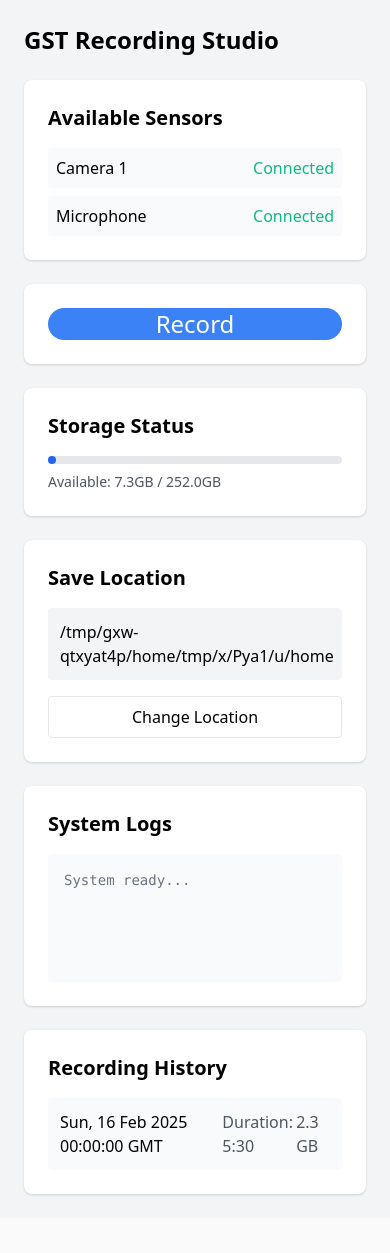
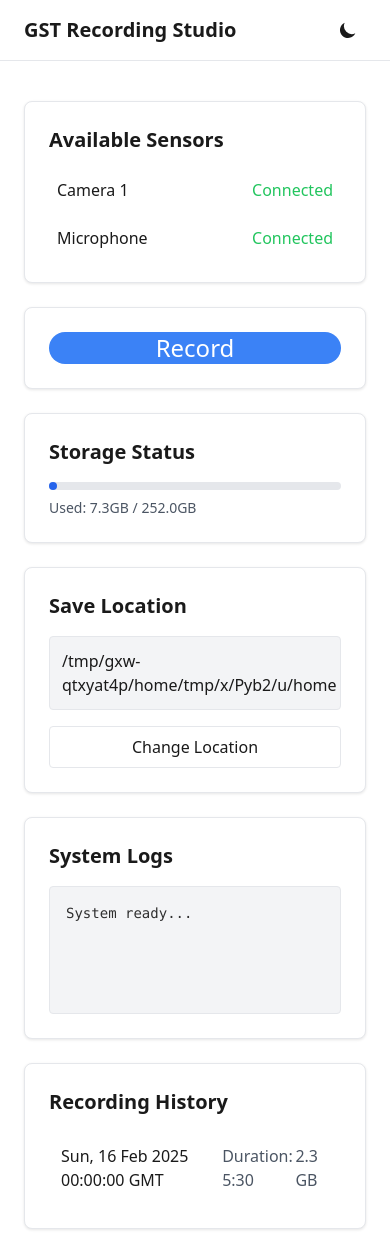
Before and after one commit to kevinconka/gst-rec-app, a Flask app: page / in a window 390 px wide. Before the commit the page ends 1196 px from the top, so only its background shows below. Run offline with Flask 3, Linux system fonts and the light colour scheme; some libraries are stand-ins or nearby versions.

Commit message:
Enhance UI with dark mode, refactor recording controls, and improve file browser
- Add dark/light theme toggle with custom CSS variables
- Refactor recording controls with improved state management
- Update file browser modal with more robust implementation
- Improve error handling and UI responsiveness
- Add theme persistence using localStorage
- Enhance styling for better cross-theme consistency

```diff
--- a/app/routes.py
+++ b/app/routes.py
@@ -12,7 +12,11 @@ from flask import Blueprint, jsonify, render_template, request
 
 from app.models import settings
 from app.services.filesystem import list_directory
-from app.services.recording import get_recording_status, start_recording, stop_recording
+from app.services.recording import (
+    get_recording_status,
+    start_recording,
+    stop_recording,
+)
 from app.services.recordings import get_recordings
 from app.utils import get_sensors_status, get_storage_info
 
--- a/app/static/js/filebrowser.js
+++ b/app/static/js/filebrowser.js
@@ -13,34 +13,14 @@ class FileBrowser {
 
   async showBrowser() {
     // Create modal dialog
-    const modal = document.createElement("div");
-    modal.className =
-      "fixed inset-0 bg-black bg-opacity-50 flex items-center justify-center";
-    modal.innerHTML = `
-      <div class="bg-white rounded-lg p-6 w-full max-w-2xl">
-        <div class="flex justify-between items-center mb-4">
-          <h3 class="text-lg font-semibold">Select Location</h3>
-          <button class="text-gray-500 hover:text-gray-700" id="close-browser">×</button>
-        </div>
-        <div class="current-path mb-4 text-sm text-gray-600 bg-gray-100 p-2 rounded font-mono"></div>
-        <div class="entries-list max-h-96 overflow-y-auto mb-4"></div>
-        <div class="flex justify-end space-x-2">
-          <button class="px-4 py-2 border rounded hover:bg-gray-100" id="cancel-browser">
-            Cancel
-          </button>
-          <button class="px-4 py-2 bg-blue-500 text-white rounded hover:bg-blue-600" id="select-location">
-            Select
-          </button>
-        </div>
-      </div>
-    `;
+    const modal = createModal();
 
     document.body.appendChild(modal);
 
     // Setup close handlers
-    const closeBtn = modal.querySelector("#close-browser");
-    const cancelBtn = modal.querySelector("#cancel-browser");
-    const selectBtn = modal.querySelector("#select-location");
+    const closeBtn = modal.querySelector(".modal-close");
+    const cancelBtn = modal.querySelector(".modal-cancel");
+    const selectBtn = modal.querySelector(".modal-select");
 
     closeBtn.addEventListener("click", () => modal.remove());
     cancelBtn.addEventListener("click", () => modal.remove());
@@ -82,7 +62,7 @@ class FileBrowser {
     } catch (error) {
       console.error("Error loading directory:", error);
       // Show error to user
-      const container = document.querySelector(".entries-list");
+      const container = document.querySelector(".file-list");
       container.innerHTML = `
         <div class="p-4 text-red-600">
           Error loading directory: ${error.message}
@@ -92,7 +72,7 @@ class FileBrowser {
   }
 
   updateBrowserView(entries) {
-    const container = document.querySelector(".entries-list");
+    const container = document.querySelector(".file-list");
     const pathDisplay = document.querySelector(".current-path");
 
     pathDisplay.textContent = this.currentPath || "Home";
@@ -145,6 +125,33 @@ class FileBrowser {
   }
 }
 
+function createModal() {
+  const modal = document.createElement("div");
+  modal.className = "fixed inset-0 z-50 flex items-center justify-center p-4";
+  modal.innerHTML = `
+    <div class="fixed inset-0 bg-black bg-opacity-50"></div>
+    <div class="modal-content relative w-full max-w-2xl rounded-lg shadow-lg">
+      <div class="p-6">
+        <div class="flex justify-between items-center mb-4">
+          <h3 class="text-lg font-semibold">Select Save Location</h3>
+          <button class="modal-close hover:bg-gray-200 dark:hover:bg-gray-700 rounded p-1">
+            <svg class="w-6 h-6" fill="none" stroke="currentColor" viewBox="0 0 24 24">
+              <path stroke-linecap="round" stroke-linejoin="round" stroke-width="2" d="M6 18L18 6M6 6l12 12"></path>
+            </svg>
+          </button>
+        </div>
+        <div class="current-path mb-4 text-sm text-gray-600 bg-gray-100 p-2 rounded font-mono"></div>
+        <div class="file-list overflow-y-auto max-h-96 rounded p-3 mb-4"></div>
+        <div class="flex justify-end space-x-2">
+          <button class="modal-cancel px-4 py-2 border rounded hover:bg-gray-200 dark:hover:bg-gray-700">Cancel</button>
+          <button class="modal-select px-4 py-2 bg-blue-500 text-white rounded hover:bg-blue-600">Select</button>
+        </div>
+      </div>
+    </div>
+  `;
+  return modal;
+}
+
 // Initialize file browser
 document.addEventListener("DOMContentLoaded", () => {
   new FileBrowser();
--- a/app/static/js/main.js
+++ b/app/static/js/main.js
@@ -3,7 +3,7 @@ document.addEventListener("DOMContentLoaded", function () {
   const timer = document.getElementById("timer");
   let isRecording = false;
   let timerInterval;
-  let seconds = 0;
+  let startTime;
   const logContainer = document.getElementById("log-container");
 
   // Initialize data
@@ -12,11 +12,32 @@ document.addEventListener("DOMContentLoaded", function () {
   updateRecordingHistory();
 
   // Event listeners
-  recordBtn.addEventListener("click", function () {
-    if (!isRecording) {
-      startRecording();
-    } else {
-      stopRecording();
+  recordBtn.addEventListener("click", async () => {
+    const recordText = recordBtn.querySelector(".record-text");
+    const loadingText = recordBtn.querySelector(".loading-text");
+
+    // Show loading state
+    recordText.classList.add("hidden");
+    loadingText.classList.remove("hidden");
+    loadingText.textContent = isRecording ? "Stopping..." : "Starting...";
+
+    try {
+      if (isRecording) {
+        await stopRecording();
+      } else {
+        await startRecording();
+      }
+      isRecording = !isRecording;
+    } catch (error) {
+      console.error("Recording action failed:", error);
+      addLog(
+        `Failed to ${isRecording ? "stop" : "start"} recording: ${
+          error.message
+        }`,
+        "error",
+      );
+      // Reset button state
+      updateRecordingState(isRecording);
     }
   });
 
@@ -56,61 +77,7 @@ document.addEventListener("DOMContentLoaded", function () {
 
   async function startRecording() {
     try {
-      // Update button state
-      const recordText = recordBtn.querySelector(".record-text");
-      const loadingText = recordBtn.querySelector(".loading-text");
-      recordBtn.disabled = true;
-      recordText.classList.add("hidden");
-      loadingText.textContent = "Starting...";
-      loadingText.classList.remove("hidden");
-
-      addLog("Initializing recording...", "info");
-
-      const response = await fetch("/api/start_recording", {
-        method: "POST",
-        headers: {
-          "Content-Type": "application/json",
-        },
-        body: JSON.stringify({
-          save_path: document.getElementById("current-path").textContent,
-        }),
-      });
-
-      const data = await response.json();
-
-      if (data.status === "recording") {
-        isRecording = true;
-        recordText.textContent = "Stop";
-        recordBtn.classList.replace("bg-blue-500", "bg-red-500");
-        recordBtn.classList.replace("hover:bg-blue-600", "hover:bg-red-600");
-        timer.classList.remove("hidden");
-        startTimer();
-        addLog("Recording started successfully", "success");
-      }
-    } catch (error) {
-      console.error("Error:", error);
-      addLog("Failed to start recording: " + error.message, "error");
-    } finally {
-      // Reset button state
-      recordBtn.disabled = false;
-      recordBtn.querySelector(".loading-text").classList.add("hidden");
-      recordBtn.querySelector(".record-text").classList.remove("hidden");
-    }
-  }
-
-  async function stopRecording() {
-    try {
-      // Update button state
-      const recordText = recordBtn.querySelector(".record-text");
-      const loadingText = recordBtn.querySelector(".loading-text");
-      recordBtn.disabled = true;
-      recordText.classList.add("hidden");
-      loadingText.textContent = "Stopping...";
-      loadingText.classList.remove("hidden");
-
-      addLog("Stopping recording...", "info");
-
-      const response = await fetch("/api/stop_recording", {
+      const response = await fetch("/api/recording/start", {
         method: "POST",
         headers: {
           "Content-Type": "application/json",
@@ -118,51 +85,80 @@ document.addEventListener("DOMContentLoaded", function () {
       });
 
       const data = await response.json();
-
-      if (data.status === "stopped") {
-        isRecording = false;
-        recordText.textContent = "Record";
-        recordBtn.classList.replace("bg-red-500", "bg-blue-500");
-        recordBtn.classList.replace("hover:bg-red-600", "hover:bg-blue-600");
-        stopTimer();
-        updateRecordingHistory();
-        addLog("Recording stopped successfully", "success");
+      if (data.status === "success") {
+        addLog("Recording started", "success");
+        updateRecordingState(true);
+        startTimer();
+      } else {
+        throw new Error(data.message || "Failed to start recording");
       }
     } catch (error) {
-      console.error("Error:", error);
-      addLog("Failed to stop recording: " + error.message, "error");
-    } finally {
-      // Reset button state
-      recordBtn.disabled = false;
-      recordBtn.querySelector(".loading-text").classList.add("hidden");
-      recordBtn.querySelector(".record-text").classList.remove("hidden");
+      console.error("Recording error:", error);
+      addLog(`Failed to start recording: ${error.message}`, "error");
+      updateRecordingState(false);
     }
   }
 
+  async function stopRecording() {
+    try {
+      const response = await fetch("/api/recording/stop", {
+        method: "POST",
+        headers: {
+          "Content-Type": "application/json",
+        },
+      });
+
+      const data = await response.json();
+      if (data.status === "success") {
+        addLog("Recording stopped", "success");
+        updateRecordingState(false);
+        stopTimer();
+      } else {
+        throw new Error(data.message || "Failed to stop recording");
+      }
+    } catch (error) {
+      console.error("Recording error:", error);
+      addLog(`Failed to stop recording: ${error.message}`, "error");
+    }
+  }
+
+  function updateRecordingState(isRecording) {
+    const recordBtn = document.getElementById("record-btn");
+    const recordText = recordBtn.querySelector(".record-text");
+    const loadingText = recordBtn.querySelector(".loading-text");
+    const timer = recordBtn.querySelector("#timer");
+
+    recordText.textContent = isRecording ? "Stop" : "Record";
+    recordBtn.classList.toggle("bg-red-500", isRecording);
+    recordBtn.classList.toggle("hover:bg-red-600", isRecording);
+    recordBtn.classList.toggle("bg-blue-500", !isRecording);
+    recordBtn.classList.toggle("hover:bg-blue-600", !isRecording);
+
+    loadingText.classList.add("hidden");
+    recordText.classList.remove("hidden");
+    timer.classList.toggle("hidden", !isRecording);
+  }
+
   function startTimer() {
-    seconds = 0;
-    updateTimerDisplay();
-    timer.classList.remove("hidden");
-    setTimeout(() => {
-      timer.classList.add("fade-in");
-    }, 10);
-    timerInterval = setInterval(updateTimerDisplay, 1000);
+    startTime = Date.now();
+    const timerElement = document.getElementById("timer");
+    timerInterval = setInterval(() => {
+      const elapsed = Date.now() - startTime;
+      const seconds = Math.floor(elapsed / 1000);
+      const minutes = Math.floor(seconds / 60);
+      const displaySeconds = (seconds % 60).toString().padStart(2, "0");
+      const displayMinutes = minutes.toString().padStart(2, "0");
+      timerElement.textContent = `${displayMinutes}:${displaySeconds}`;
+    }, 1000);
   }
 
   function stopTimer() {
-    clearInterval(timerInterval);
-    seconds = 0;
-    timer.classList.remove("fade-in");
-    timer.classList.add("hidden");
-  }
-
-  function updateTimerDisplay() {
-    seconds++;
-    const minutes = Math.floor(seconds / 60);
-    const remainingSeconds = seconds % 60;
-    timer.textContent = `${minutes}:${remainingSeconds
-      .toString()
-      .padStart(2, "0")}`;
+    if (timerInterval) {
+      clearInterval(timerInterval);
+      timerInterval = null;
+    }
+    const timerElement = document.getElementById("timer");
+    timerElement.textContent = "00:00";
   }
 
   function updateSensors() {
@@ -196,7 +192,7 @@ document.addEventListener("DOMContentLoaded", function () {
                         <div class="bg-blue-600 h-2 rounded-full" style="width: ${data.percent}%"></div>
                     </div>
                     <div class="text-sm text-gray-600">
-                        Available: ${usedGB}GB / ${totalGB}GB
+                        Used: ${usedGB}GB / ${totalGB}GB
                     </div>
                 `;
       });
--- /dev/null
+++ b/app/static/js/theme.js
@@ -0,0 +1,31 @@
+function setTheme(theme) {
+  if (theme === "dark") {
+    document.documentElement.setAttribute("data-theme", "dark");
+    document.getElementById("theme-toggle-dark-icon").classList.add("hidden");
+    document
+      .getElementById("theme-toggle-light-icon")
+      .classList.remove("hidden");
+  } else {
+    document.documentElement.setAttribute("data-theme", "light");
+    document.getElementById("theme-toggle-light-icon").classList.add("hidden");
+    document
+      .getElementById("theme-toggle-dark-icon")
+      .classList.remove("hidden");
+  }
+  localStorage.setItem("theme", theme);
+}
+
+// Initialize theme
+function initializeTheme() {
+  const savedTheme = localStorage.getItem("theme") || "light";
+  setTheme(savedTheme);
+}
+
+// Add event listener for theme toggle
+document.getElementById("theme-toggle").addEventListener("click", () => {
+  const currentTheme = document.documentElement.getAttribute("data-theme");
+  setTheme(currentTheme === "dark" ? "light" : "dark");
+});
+
+// Initialize theme when DOM is loaded
+document.addEventListener("DOMContentLoaded", initializeTheme);
--- a/app/templates/base.html
+++ b/app/templates/base.html
@@ -12,9 +12,198 @@
       rel="stylesheet"
       href="{{ url_for('static', filename='css/styles.css') }}"
     />
+    <script src="https://cdn.tailwindcss.com"></script>
+    <style>
+      :root {
+        /* Light theme variables */
+        --bg-primary: #ffffff;
+        --text-primary: #1a1a1a;
+        --bg-secondary: #f3f4f6;
+        --border-color: #e5e7eb;
+        --shadow-color: rgba(0, 0, 0, 0.1);
+        --button-hover: #f3f4f6;
+        --record-button: #3b82f6;
+        --record-button-hover: #2563eb;
+        --modal-overlay: rgba(0, 0, 0, 0.5);
+      }
+
+      :root[data-theme="dark"] {
+        --bg-primary: #1a1a1a;
+        --text-primary: #ffffff;
+        --bg-secondary: #2d2d2d;
+        --border-color: #404040;
+        --shadow-color: rgba(0, 0, 0, 0.3);
+        --button-hover: #374151;
+        --record-button: #3b82f6;
+        --record-button-hover: #2563eb;
+        --modal-overlay: rgba(0, 0, 0, 0.7);
+      }
+
+      /* Base styles */
+      body {
+        background-color: var(--bg-secondary);
+        color: var(--text-primary);
+      }
+
+      /* Component styles */
+      .bg-white,
+      .bg-gray-50,
+      .bg-gray-100,
+      .modal-content {
+        background-color: var(--bg-primary) !important;
+      }
+
+      .text-gray-500 {
+        color: var(--text-primary);
+        opacity: 0.7;
+      }
+
+      :root[data-theme="dark"] .text-gray-500 {
+        opacity: 0.85; /* Increased opacity for dark mode */
+      }
+
+      /* Make small text more readable in dark mode */
+      :root[data-theme="dark"] .text-sm,
+      :root[data-theme="dark"] .text-gray-600 {
+        color: var(--text-primary);
+        opacity: 0.9;
+      }
+
+      /* File list and containers */
+      .file-list,
+      #log-container,
+      #current-path {
+        background-color: var(--bg-secondary) !important;
+        border: 1px solid var(--border-color);
+      }
+
+      /* Shadow adjustments */
+      .shadow {
+        box-shadow: 0 1px 3px var(--shadow-color) !important;
+      }
+
+      /* Button styles */
+      .hover\:bg-gray-100:hover,
+      .hover\:bg-gray-200:hover,
+      .modal-cancel:hover {
+        background-color: var(--button-hover) !important;
+      }
+
+      /* Record button */
+      .bg-blue-500 {
+        background-color: var(--record-button) !important;
+      }
+
+      .hover\:bg-blue-600:hover {
+        background-color: var(--record-button-hover) !important;
+      }
+
+      /* Border colors */
+      .border,
+      .border-b {
+        border-color: var(--border-color) !important;
+      }
+
+      /* Modal styles */
+      .modal-content {
+        border: 1px solid var(--border-color);
+      }
+
+      .bg-black.bg-opacity-50 {
+        background-color: var(--modal-overlay) !important;
+      }
+
+      /* Header */
+      header {
+        background-color: var(--bg-primary);
+      }
+
+      /* Ensure text colors */
+      h1,
+      h2,
+      h3,
+      button:not(.bg-blue-500) {
+        color: var(--text-primary);
+      }
+
+      /* Log text styles */
+      #log-container .text-gray-500 {
+        color: var(--text-primary);
+        opacity: 0.9; /* Increased from 0.7 for better visibility */
+      }
+
+      /* Timestamp style */
+      #log-container .text-gray-400 {
+        opacity: 0.75;
+      }
+
+      /* Log entry types */
+      #log-container .log-entry.error {
+        color: #ef4444; /* red-500 */
+      }
+
+      #log-container .log-entry.success {
+        color: #10b981; /* green-500 */
+      }
+
+      #log-container .log-entry.warning {
+        color: #f59e0b; /* amber-500 */
+      }
+
+      /* Dark mode adjustments */
+      :root[data-theme="dark"] #log-container .text-gray-500 {
+        opacity: 0.95; /* Even higher opacity for dark mode */
+      }
+
+      :root[data-theme="dark"] #log-container .log-entry.error {
+        color: #f87171; /* red-400 - lighter shade for dark mode */
+      }
+
+      :root[data-theme="dark"] #log-container .log-entry.success {
+        color: #34d399; /* green-400 - lighter shade for dark mode */
+      }
+
+      :root[data-theme="dark"] #log-container .log-entry.warning {
+        color: #fbbf24; /* amber-400 - lighter shade for dark mode */
+      }
+    </style>
   </head>
   <body class="bg-gray-100">
-    {% block content %}{% endblock %}
+    <div class="min-h-screen">
+      <header class="border-b border-gray-200 mb-4">
+        <div
+          class="container mx-auto px-6 py-3 flex justify-between items-center"
+        >
+          <h1 class="text-xl font-semibold">GST Recording Studio</h1>
+          <button
+            id="theme-toggle"
+            class="p-2 rounded-lg hover:bg-gray-200 dark:hover:bg-gray-700"
+          >
+            <svg
+              id="theme-toggle-light-icon"
+              class="hidden w-5 h-5"
+              fill="currentColor"
+              viewBox="0 0 20 20"
+            >
+              <path
+                d="M10 2a1 1 0 011 1v1a1 1 0 11-2 0V3a1 1 0 011-1zm4 8a4 4 0 11-8 0 4 4 0 018 0zm-.464 4.95l.707.707a1 1 0 001.414-1.414l-.707-.707a1 1 0 00-1.414 1.414zm2.12-10.607a1 1 0 010 1.414l-.706.707a1 1 0 11-1.414-1.414l.707-.707a1 1 0 011.414 0zM17 11a1 1 0 100-2h-1a1 1 0 100 2h1zm-7 4a1 1 0 011 1v1a1 1 0 11-2 0v-1a1 1 0 011-1zM5.05 6.464A1 1 0 106.465 5.05l-.708-.707a1 1 0 00-1.414 1.414l.707.707zm1.414 8.486l-.707.707a1 1 0 01-1.414-1.414l.707-.707a1 1 0 011.414 1.414zM4 11a1 1 0 100-2H3a1 1 0 000 2h1z"
+              />
+            </svg>
+            <svg
+              id="theme-toggle-dark-icon"
+              class="hidden w-5 h-5"
+              fill="currentColor"
+              viewBox="0 0 20 20"
+            >
+              <path
+                d="M17.293 13.293A8 8 0 016.707 2.707a8.001 8.001 0 1010.586 10.586z"
+              />
+            </svg>
+          </button>
+        </div>
+      </header>
+      {% block content %}{% endblock %}
+    </div>
     <script src="{{ url_for('static', filename='js/main.js') }}"></script>
   </body>
 </html>
--- a/app/templates/index.html
+++ b/app/templates/index.html
@@ -1,10 +1,8 @@
 {% extends "base.html" %} {% block content %}
 <div class="container mx-auto p-6 max-w-6xl">
-  <h1 class="text-2xl font-bold mb-6">GST Recording Studio</h1>
-
   <div class="grid grid-cols-1 md:grid-cols-2 gap-6">
     <!-- Sensors Panel -->
-    <div class="bg-white rounded-lg shadow p-6">
+    <div class="bg-white rounded-lg shadow p-6 border">
       <h2 class="text-xl font-semibold mb-4">Available Sensors</h2>
       <div id="sensors-list" class="space-y-2">
         <!-- Dynamically populated -->
@@ -13,7 +11,7 @@
 
     <!-- Recording Control -->
     <div
-      class="bg-white rounded-lg shadow p-6 text-center flex flex-col h-full"
+      class="bg-white rounded-lg shadow p-6 border text-center flex flex-col h-full"
     >
       <button
         id="record-btn"
@@ -28,7 +26,7 @@
     </div>
 
     <!-- Storage Status -->
-    <div class="bg-white rounded-lg shadow p-6">
+    <div class="bg-white rounded-lg shadow p-6 border">
       <h2 class="text-xl font-semibold mb-4">Storage Status</h2>
       <div id="storage-info">
         <!-- Dynamically populated -->
@@ -36,9 +34,9 @@
     </div>
 
     <!-- Save Path -->
-    <div class="bg-white rounded-lg shadow p-6">
+    <div class="bg-white rounded-lg shadow p-6 border">
       <h2 class="text-xl font-semibold mb-4">Save Location</h2>
-      <div class="bg-gray-100 p-3 rounded mb-4" id="current-path">
+      <div class="bg-gray-100 p-3 rounded mb-4 border" id="current-path">
         {{ default_path }}
       </div>
       <button
@@ -51,11 +49,11 @@
   </div>
 
   <!-- Logging Panel -->
-  <div class="bg-white rounded-lg shadow p-6 mt-6 mb-6">
+  <div class="bg-white rounded-lg shadow p-6 mt-6 mb-6 border">
     <h2 class="text-xl font-semibold mb-4">System Logs</h2>
     <div
       id="log-container"
-      class="h-32 overflow-y-auto bg-gray-50 p-4 rounded font-mono text-sm space-y-1"
+      class="h-32 overflow-y-auto p-4 rounded font-mono text-sm space-y-1"
     >
       <!-- Logs will be added here dynamically -->
       <div class="text-gray-500">System ready...</div>
@@ -63,7 +61,7 @@
   </div>
 
   <!-- Recording History -->
-  <div class="bg-white rounded-lg shadow p-6">
+  <div class="bg-white rounded-lg shadow p-6 border">
     <h2 class="text-xl font-semibold mb-4">Recording History</h2>
     <div id="recording-history" class="space-y-2">
       <!-- Dynamically populated -->
@@ -72,4 +70,5 @@
 </div>
 
 <script src="{{ url_for('static', filename='js/filebrowser.js') }}"></script>
+<script src="{{ url_for('static', filename='js/theme.js') }}"></script>
 {% endblock %}
```
